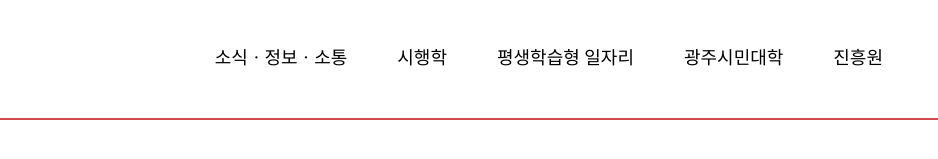
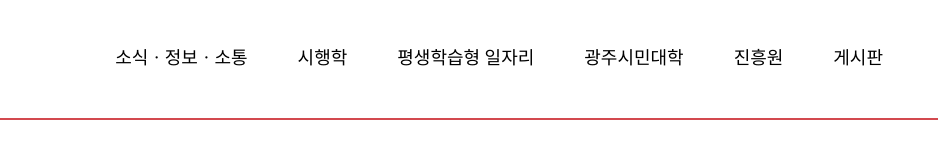
Before and after one commit to yunj90287/test1, a plain HTML site: page index.html in a window 1280 px wide. Shown: the part 41-200 px from the top of the page, 252-1190 px from the left. Drawn offline with Linux system fonts and the light colour scheme.

Commit message:
2024-01-08/2

```diff
--- a/index.html
+++ b/index.html
@@ -165,6 +165,7 @@ header .header_middle .inner a.tab {
 						<li><a href="">평생학습형 일자리</a></li>
 						<li><a href="">광주시민대학</a></li>
 						<li><a href="">진흥원</a></li>
+						<li><a href="">게시판</a></li>
 					</ul>
 				</nav>
 				<a href="" class="tab"><img src="images/tab.png" alt="tab"></a>
```
